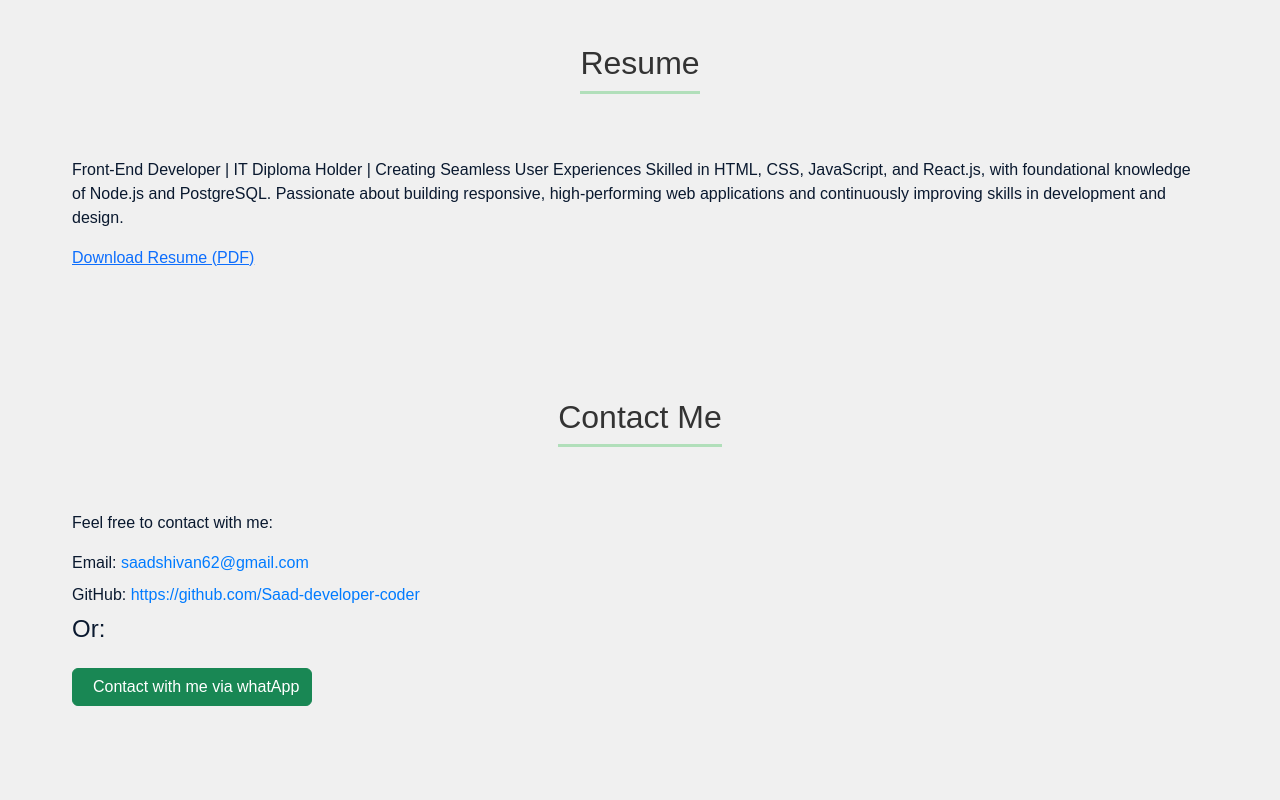
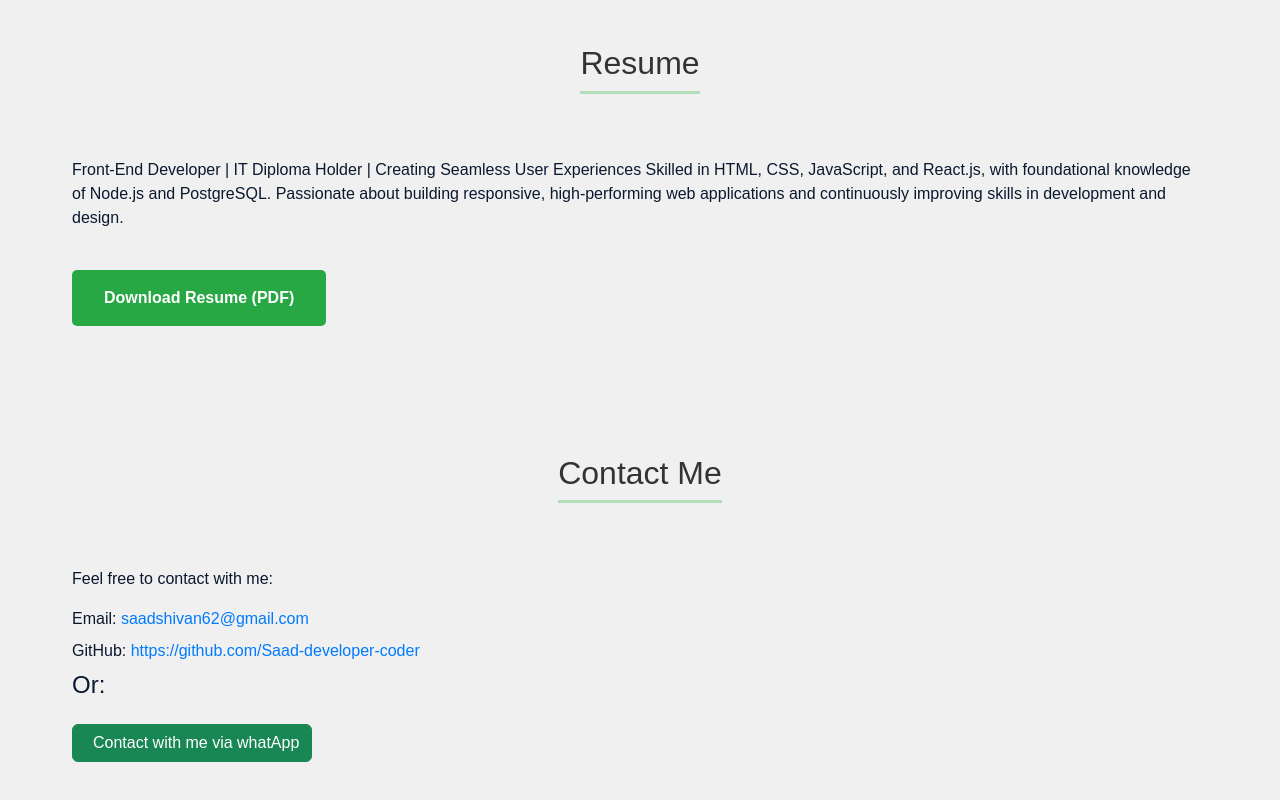
Before and after one commit to Saad-developer-coder/My-portfolio, a plain HTML site: page index.html in a window 1280 px wide. Shown: the part 1533-2333 px from the top of the page. Drawn offline with nearby package versions, Linux system fonts and the light colour scheme.

Commit message:
Update index.html

```diff
--- a/index.html
+++ b/index.html
@@ -81,7 +81,7 @@
         <h2>Resume</h2>
         <div class="resume-content">
             <p>Front-End Developer | IT Diploma Holder | Creating Seamless User Experiences Skilled in HTML, CSS, JavaScript, and React.js, with foundational knowledge of Node.js and PostgreSQL. Passionate about building responsive, high-performing web applications and continuously improving skills in development and design.</p>
-            <a href="https://github.com/Saad-developer-coder/MY-cv.git" class="Saad.cv.pdf">Download Resume (PDF)</a>
+            <a href="Saad.cv.pdf" class="resume-link">Download Resume (PDF)</a>
         </div>
     </section>
 
```
